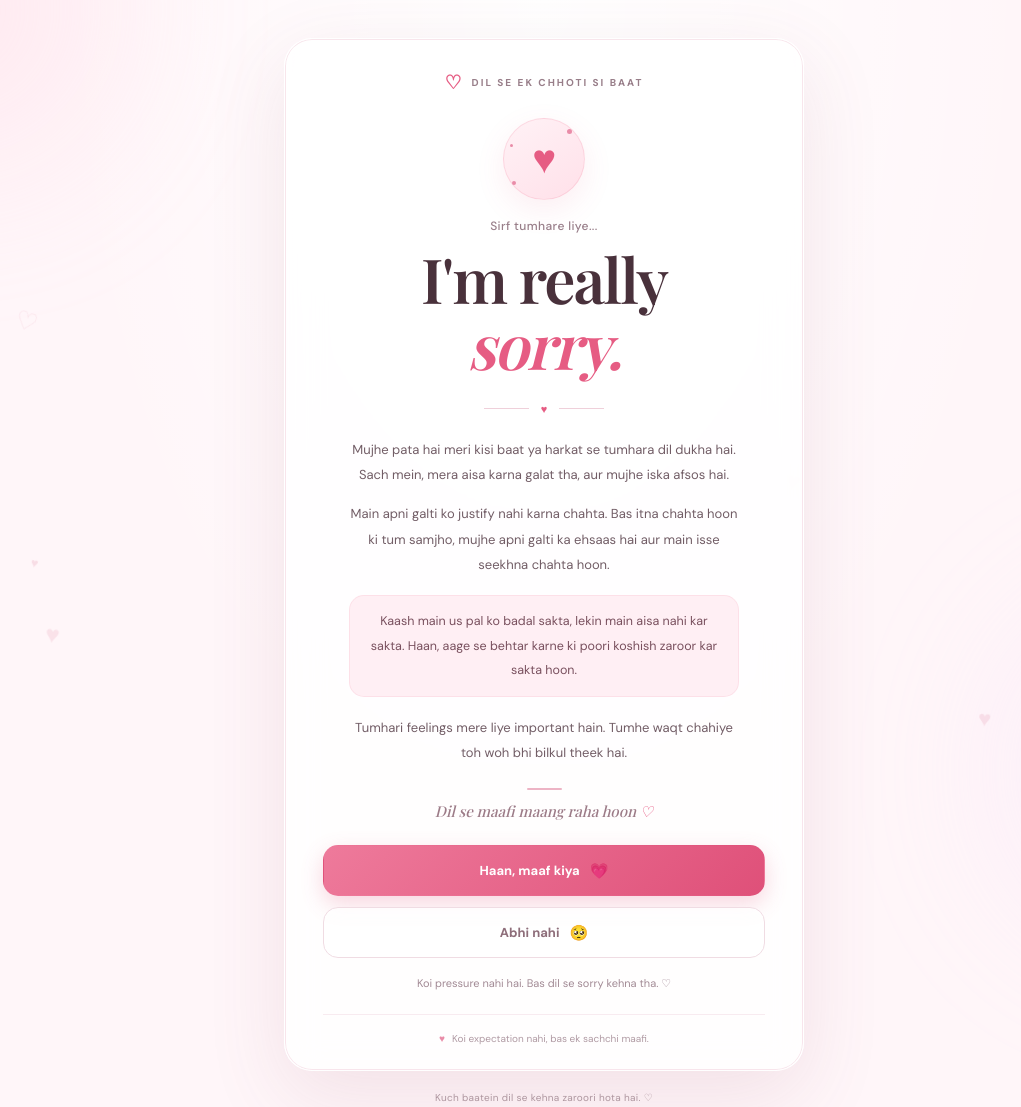
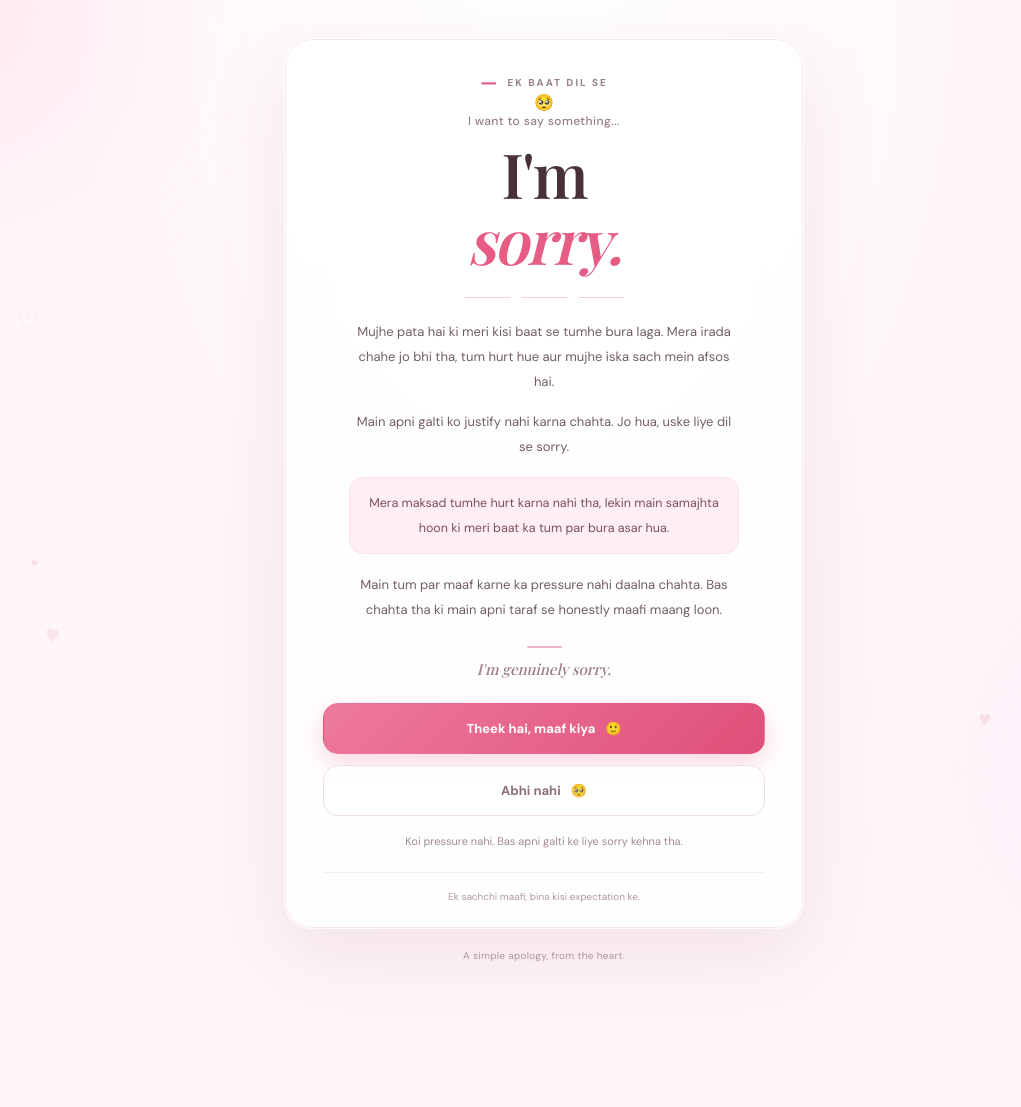
Before and after one commit to HAFIJ-SHAIKH/Something, a plain HTML site: page index.html in a window 1280 px wide. Shown: the whole page, without its empty margins (96-1117 px from the left). After the commit the page ends 986 px from the top, so only its background shows below. Drawn offline with nearby package versions, Linux system fonts and the light colour scheme; a web font is replaced by a local one.

Commit message:
Revise apology text and meta information in index.html
Updated various text elements and meta tags for clarity and tone.

```diff
--- a/index.html
+++ b/index.html
@@ -4,13 +4,13 @@
 <head>
   <meta charset="UTF-8">
   <meta name="viewport" content="width=device-width, initial-scale=1">
-  <meta name="theme-color" content="#fff5f8">
-  <meta name="description" content="Dil se ek chhoti si maafi.">
-  <title>Maaf Kar Do 🥺💗</title>
+  <meta name="theme-color" content="#faf5f6">
+  <meta name="description" content="Dil se ek sachchi maafi.">
+  <title>I'm Sorry 🥺</title>
 
   <link rel="preconnect" href="https://fonts.googleapis.com">
   <link rel="preconnect" href="https://fonts.gstatic.com" crossorigin>
-  <link href="https://fonts.googleapis.com/css2?family=DM+Sans:wght@400;500;600;700&family=Playfair+Display:ital,wght@0,500;0,600;0,700;1,500&display=swap" rel="stylesheet">
+  <link href="https://fonts.googleapis.com/css2?family=DM+Sans:wght@400;500;600;700&family=Playfair+Display:wght@500;600;700&display=swap" rel="stylesheet">
 
   <link rel="stylesheet" href="./style.css">
   <script src="./script.js" defer></script>
@@ -36,66 +36,60 @@
       aria-labelledby="mainTitle"
     >
       <div class="top-label">
-        <span aria-hidden="true">♡</span>
-        DIL SE EK CHHOTI SI BAAT
+        <span aria-hidden="true">—</span>
+        EK BAAT DIL SE
       </div>
 
-      <div class="main-heart" aria-hidden="true">
-        <span>♥</span>
-        <i class="spark spark-one"></i>
-        <i class="spark spark-two"></i>
-        <i class="spark spark-three"></i>
-      </div>
+      <div class="main-symbol" aria-hidden="true">🥺</div>
 
-      <p class="eyebrow">Sirf tumhare liye...</p>
+      <p class="eyebrow">I want to say something...</p>
 
       <h1 id="mainTitle">
-        I'm really<br>
+        I'm<br>
         <span>sorry.</span>
       </h1>
 
       <div class="title-divider" aria-hidden="true">
         <span></span>
-        <span class="divider-heart">♥</span>
+        <span class="divider-dot"></span>
         <span></span>
       </div>
 
       <div class="apology-copy">
         <p>
-          Mujhe pata hai meri kisi baat ya harkat se tumhara dil dukha hai.
-          Sach mein, mera aisa karna galat tha, aur mujhe iska afsos hai.
+          Mujhe pata hai ki meri kisi baat se tumhe bura laga.
+          Mera irada chahe jo bhi tha, tum hurt hue aur mujhe iska sach mein afsos hai.
         </p>
 
         <p>
           Main apni galti ko justify nahi karna chahta.
-          Bas itna chahta hoon ki tum samjho, mujhe apni galti ka ehsaas hai
-          aur main isse seekhna chahta hoon.
+          Jo hua, uske liye dil se sorry.
         </p>
 
         <p class="highlight-line">
-          Kaash main us pal ko badal sakta, lekin main aisa nahi kar sakta.
-          Haan, aage se behtar karne ki poori koshish zaroor kar sakta hoon.
+          Mera maksad tumhe hurt karna nahi tha, lekin main samajhta hoon
+          ki meri baat ka tum par bura asar hua.
         </p>
 
         <p>
-          Tumhari feelings mere liye important hain.
-          Tumhe waqt chahiye toh woh bhi bilkul theek hai.
+          Main tum par maaf karne ka pressure nahi daalna chahta.
+          Bas chahta tha ki main apni taraf se honestly maafi maang loon.
         </p>
       </div>
 
       <div class="signature">
         <span class="signature-line"></span>
-        <p>Dil se maafi maang raha hoon <span>♡</span></p>
+        <p>I'm genuinely sorry.</p>
       </div>
 
-      <div class="button-area" id="buttonArea">
+      <div class="button-area">
         <button
           id="forgiveButton"
           class="button button-primary"
           type="button"
         >
-          <span>Haan, maaf kiya</span>
-          <span class="button-icon" aria-hidden="true">💗</span>
+          <span>Theek hai, maaf kiya</span>
+          <span aria-hidden="true">🙂</span>
         </button>
 
         <button
@@ -104,17 +98,16 @@
           type="button"
         >
           <span>Abhi nahi</span>
-          <span class="button-icon" aria-hidden="true">🥺</span>
+          <span aria-hidden="true">🥺</span>
         </button>
       </div>
 
       <p id="gentleNote" class="gentle-note" aria-live="polite">
-        Koi pressure nahi hai. Bas dil se sorry kehna tha. ♡
+        Koi pressure nahi. Bas apni galti ke liye sorry kehna tha.
       </p>
 
       <footer class="card-footer">
-        <span class="footer-heart" aria-hidden="true">♥</span>
-        Koi expectation nahi, bas ek sachchi maafi.
+        Ek sachchi maafi, bina kisi expectation ke.
       </footer>
     </section>
 
@@ -125,40 +118,30 @@
       tabindex="-1"
       hidden
     >
-      <div class="success-heart" aria-hidden="true">💗</div>
+      <div class="success-symbol" aria-hidden="true">🤍</div>
 
-      <p class="eyebrow">Tumhari baat mere liye maayne rakhti hai</p>
+      <p class="eyebrow">Thank you for understanding</p>
 
       <h2 id="thankYouTitle">
-        Thank you,<br>
-        <span>dil se. ♡</span>
+        Thank you.
       </h2>
 
       <div class="title-divider" aria-hidden="true">
         <span></span>
-        <span class="divider-heart">♥</span>
+        <span class="divider-dot"></span>
         <span></span>
       </div>
 
       <p class="success-message">
-        Mujhe ek mauka dene ke liye thank you.
-        Main tumhare trust ko lightly nahi lena chahta.
-        Sirf kehne se nahi, apne actions se bhi dikhana chahta hoon
-        ki tumhari feelings mere liye important hain.
+        Thank you meri baat sunne aur mujhe maaf karne ke liye.
+        Main samajhta hoon ki tumhari feelings important hain.
+        I really appreciate your understanding.
       </p>
 
-      <p class="success-signature">
-        Dil se, thank you. 💗
-      </p>
-
-      <div class="success-decoration" aria-hidden="true">
-        ♡ &nbsp; ♥ &nbsp; ♡
-      </div>
+      <p class="success-signature">Dil se, thank you.</p>
     </section>
 
-    <p class="page-caption">
-      Kuch baatein dil se kehna zaroori hota hai. ♡
-    </p>
+    <p class="page-caption">A simple apology, from the heart.</p>
   </main>
 </body>
 </html>
```
